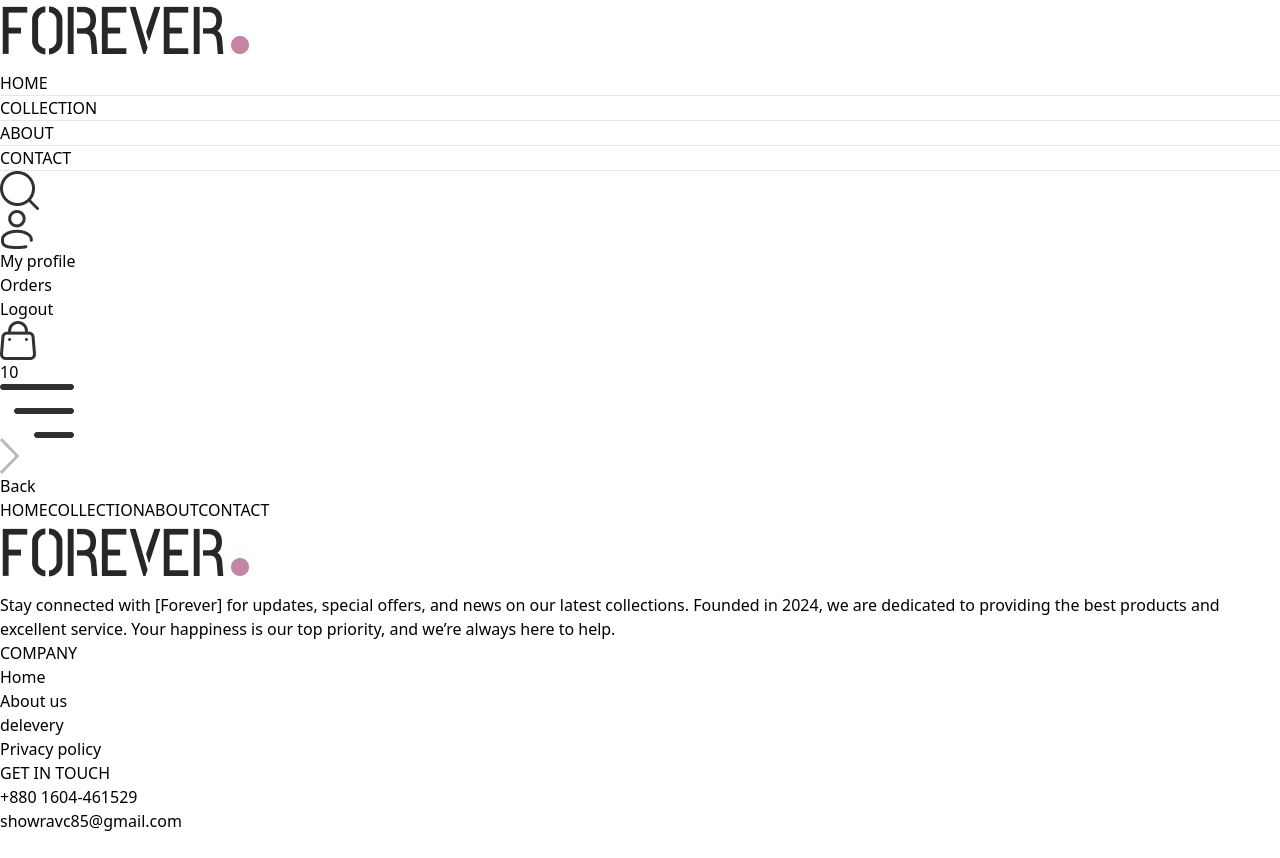
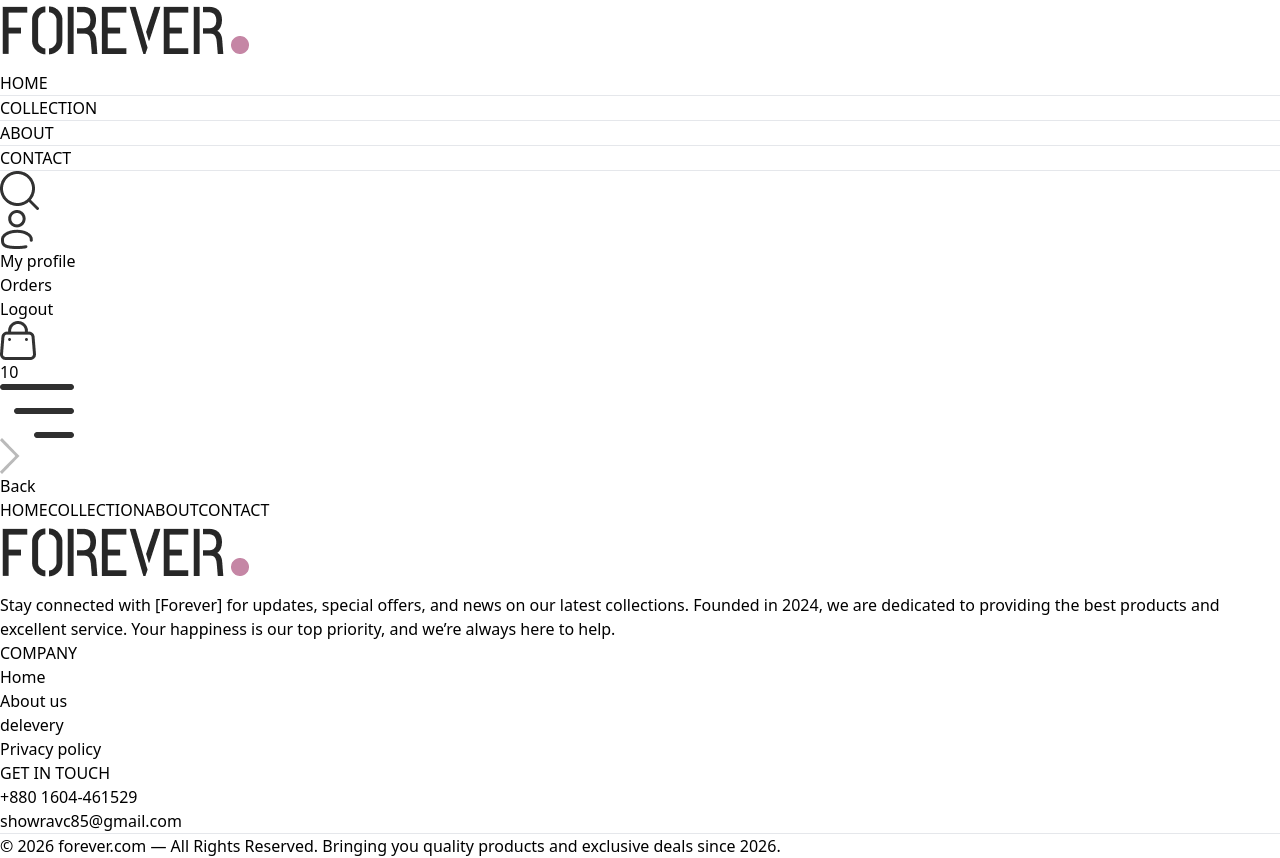
Before and after one commit to Showrav-tech/E-commerce-webstite, a React (Vite) app: page /orders in a window 1280 px wide. Before the commit the page ends 833 px from the top, so only its background shows below. Built offline with nearby package versions, Linux system fonts and the light colour scheme.

Commit message:
Complete Home

```diff
--- a/src/components/Footer.jsx
+++ b/src/components/Footer.jsx
@@ -36,6 +36,10 @@ const Footer = () => {
     </ul>
 </div>
       </div>
+      <div>
+        <hr />
+        <p className='py-5 text-sm text-center'>© 2026 forever.com — All Rights Reserved. Bringing you quality products and exclusive deals since 2026. </p>
+      </div>
     </div>
   )
 }
```
